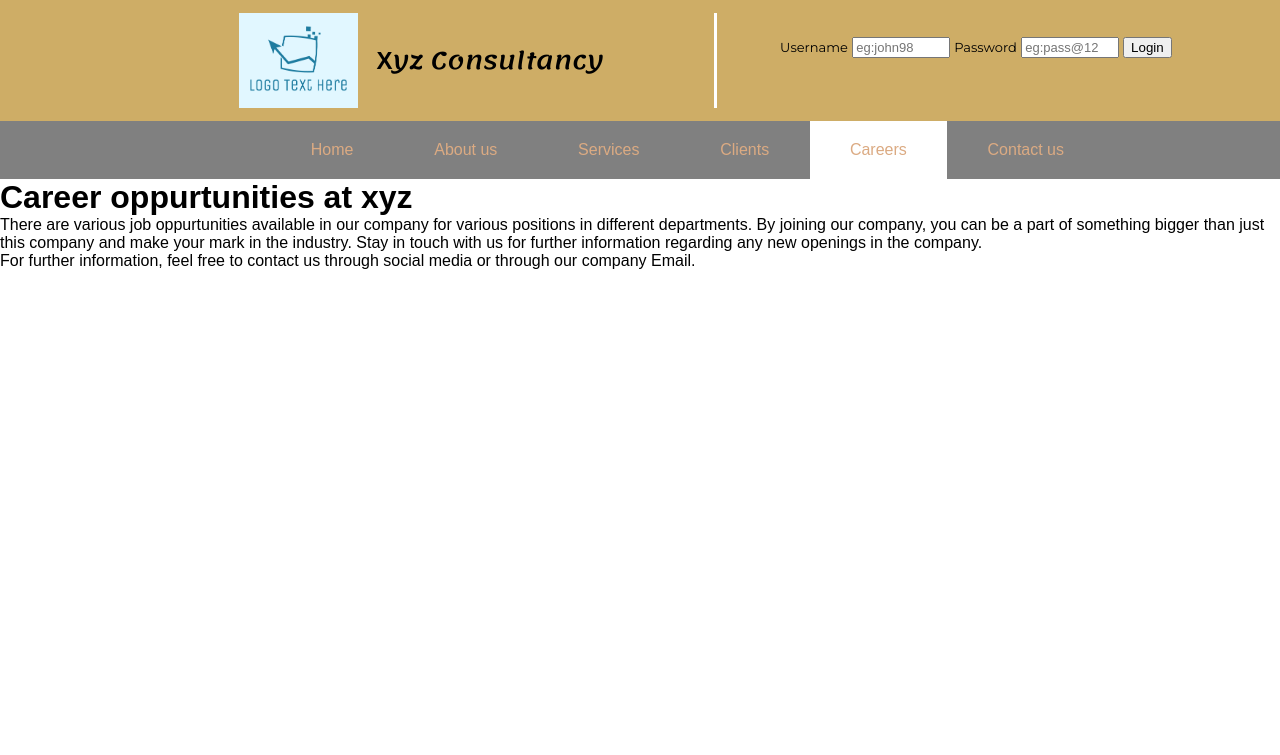
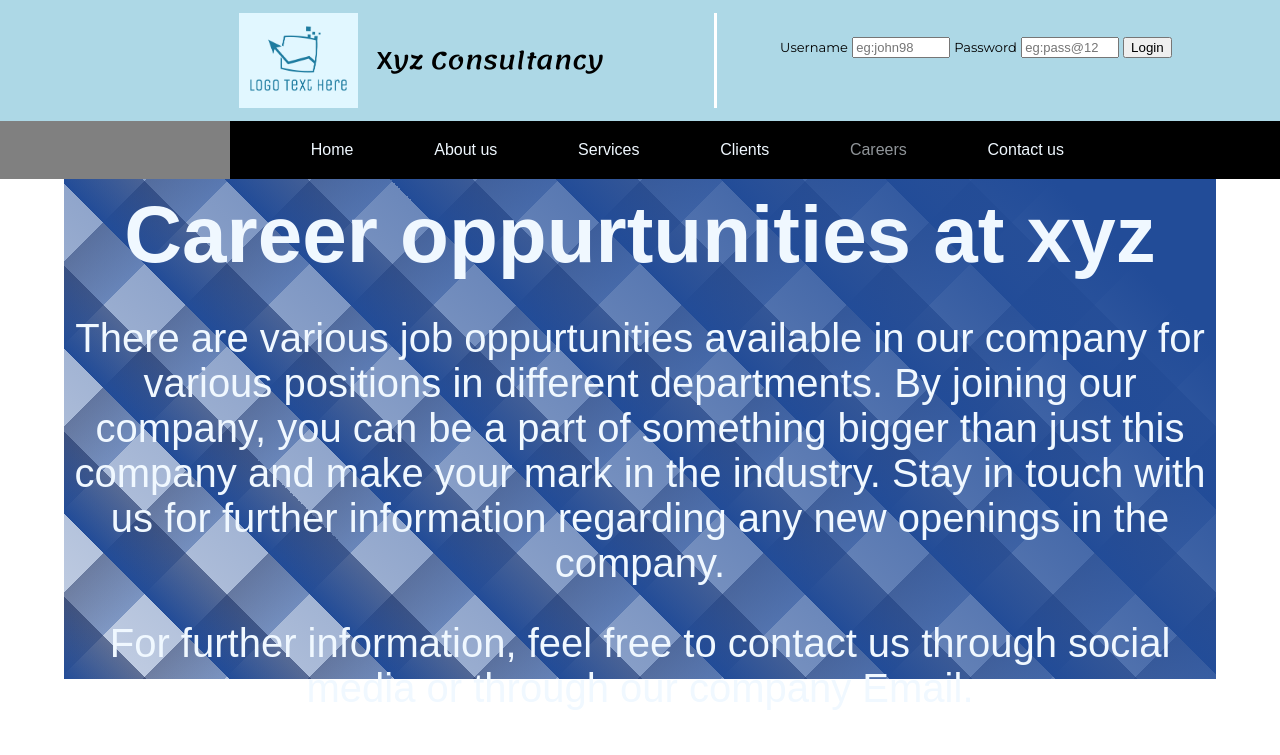
Before and after one commit to kunchavamsi48/consultancy_website, a PHP site: page /career.html in a window 1280 px wide. Shown: the top 755 px of the page. Run offline with PHP 8.4, Linux system fonts and the light colour scheme.

Commit message:
Update style.css

```diff
--- a/style.css
+++ b/style.css
@@ -10,7 +10,7 @@
 }
 .container{
 	width:100%;
-	background-color: rgb(206, 173, 102);
+	background-color: lightblue;
 	padding:1%;
 	/* margin-top:.5%; */
 }
@@ -44,7 +44,7 @@ form{
 nav ul{
 	display:flex;
 	flex-direction:row;
-
+	background-color: black;
 	margin-left:18%;
 }
 nav ul li{
@@ -53,7 +53,7 @@ nav ul li{
 }
 nav ul li a{
 	text-decoration:none;
-	color : rgb(219, 170, 130);
+	color :aliceblue;
 }
 nav{
 	background-color: grey;
@@ -63,7 +63,8 @@ nav ul li:hover {
 
 }
 #current{
-	background-color: white;
+	background-color: black;
+	opacity: 0.6;
 }
 /* about page */
 #heading{
@@ -77,17 +78,17 @@ nav ul li:hover {
 	margin-top:1%;
 	display: flex;
 	flex-direction: row;
-	width: 80%;
-
-	margin-left: 10%;
-	background-color: rgb(255, 236, 208);
+	width: 90%;
+	margin-right: 5%;
+	margin-left: 5%;
+	background-color: rgb(255, 236, 208); /*the color of the container*/
 	padding:20px;
 }
 .acontainer .aimg{
 	margin-right:1%;
 	width:49%;
 	height: auto;
-	border-left:10px solid rgb(233, 193, 14);
+	border-left:10px solid crimson;  /*that line to the left of the container*/
 	border-radius: 5px;
 
 }
@@ -111,3 +112,85 @@ nav ul li:hover {
 	letter-spacing: .1rem;
 	font-family: 'Montserrat', sans-serif;
 }
+::-webkit-scrollbar {
+  width: 10px;
+}
+::-webkit-scrollbar-track {
+  box-shadow: inset 0 0 0px purple;
+  border-radius: 6px;
+}
+::-webkit-scrollbar-thumb {
+  background: teal;
+  border-radius: 6px;
+}
+::-webkit-scrollbar-thumb:hover {
+  background:teal;
+}
+.bgr2
+{
+	margin-left: 5%;
+	margin-right: 5%;
+	background-color: #E6DBF7;
+background-image: linear-gradient(90deg, transparent 30%,
+  rgba(255,255,255,.5) 50%);
+background-size: 50px 50px;
+	font-size: 20px;
+}
+.bgr
+{
+	margin-left: 5%;
+	margin-right: 5%;
+	font-size: 40px;
+	text-align: center;
+	background-image: url("images/careers.png");
+}
+.bgr3
+{
+	text-align: center;
+	font-size: 40px;
+	color: aliceblue;
+	margin-left: 5%;
+	margin-right: 5%;
+	background:
+		linear-gradient(-135deg, rgb(34, 76, 152) 10%, transparent),
+		repeating-linear-gradient(45deg, rgba(34, 76, 152, 1) 0%, rgba(31, 48, 94, 0.6) 5%, transparent 5%, transparent 10%),
+		repeating-linear-gradient(-45deg, rgba(34, 76, 152, 0.4) 0%, rgba(31, 48, 94, 0.5) 5%, transparent 5%, transparent 10%);
+	background-color: rgba(34, 76, 152, 0.25);
+	height: 500px;
+}
+.bgr4
+{
+	margin-left: 5%;
+	margin-right: 5%;
+	font-size: 40px;
+	text-align: center;
+	background-image: url("images/clients.jpg");
+}
+.bgr5
+{
+	margin-left: 5%;
+	margin-right: 5%;
+	font-size: 40px;
+	text-align: center;
+	color: aliceblue;
+	background-image: url("images/contact.png");
+}
+#imgf
+{
+	width="400px" height="400px"
+	margin-top:100px;
+	margin-right:20px;
+	float: right;
+}
+h1
+{
+	padding-top: 10px;
+}
+article
+{
+	padding-top: 35px;
+}
+#txt
+{
+	text-align: left;
+}
```
